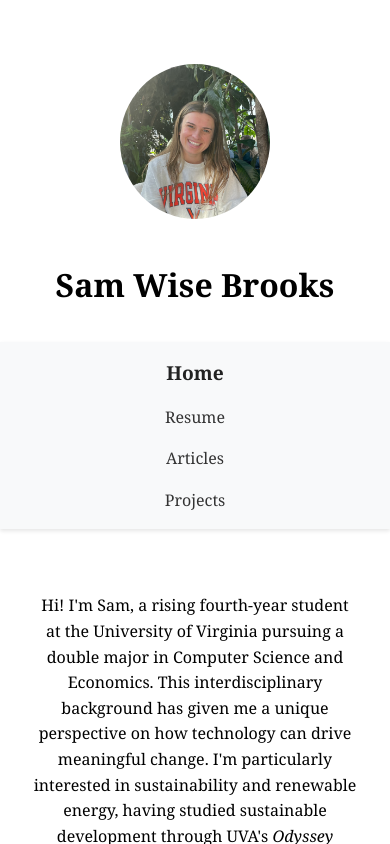
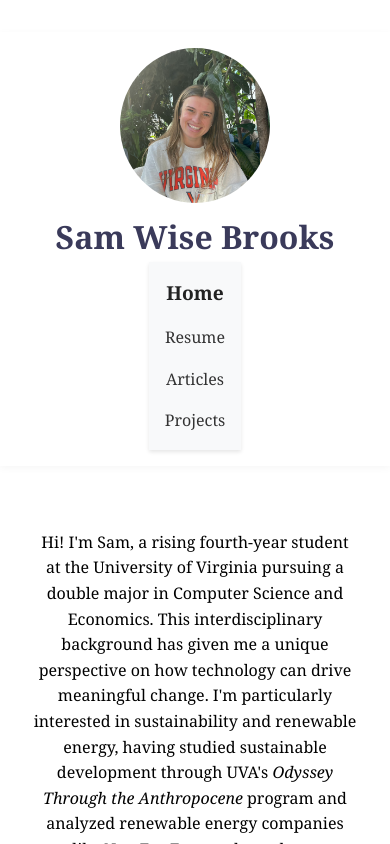
Before and after one commit to samwise3/SamWiseDev, a React (Vite) app: page / in a window 390 px wide. Shown: the top 844 px of the page. Built offline with nearby package versions, Linux system fonts and the light colour scheme.

Commit message:
geat: header update and resume improvements

```diff
--- a/src/components/ui/Header.jsx
+++ b/src/components/ui/Header.jsx
@@ -1,23 +1,22 @@
 import '../../styles/styles.css';
+import Navigation from './Navigation';
 
 function Header() {
-
-
   return (
-        <>
-        <div className="profile-container">
-          <div className="profile-info">
+    <header className="header-banner">
+      <div className="header-left">
         <img
           id="profile"
           src="/images/profile.jpg"
           alt="Profile Picture"
         />
-          </div>
-          <div className="profile-info">
         <h1>Sam Wise Brooks</h1>
       </div>
+      <div className="header-right">
+        <Navigation />
       </div>
-        </>
-    )
+    </header>
+  );
 }
+
 export default Header;
--- a/src/pages/AboutMe.jsx
+++ b/src/pages/AboutMe.jsx
@@ -1,4 +1,3 @@
-import Navigation from '../components/ui/Navigation';
 import Footer from '../components/ui/Footer';
 import '../styles/styles.css';
 
@@ -7,7 +6,6 @@ function AboutMe() {
     <div className="page-container">
       <header>
         <h1>About Me</h1>
-        <Navigation />
         <hr />
       </header>
 
--- a/src/pages/ArticlePage.tsx
+++ b/src/pages/ArticlePage.tsx
@@ -1,5 +1,4 @@
 import '../styles/styles.css';
-import Navigation from '../components/ui/Navigation';
 import Footer from '../components/ui/Footer';
 import Header from '../components/ui/Header';
 import ReactMarkdown from 'react-markdown';
@@ -32,7 +31,6 @@ const [markdown, setMarkdown] = React.useState<string>('');
         <div className='article-page-content'>
             <header>
                 <Header/>
-                <Navigation />
             </header>
             <h1 className="article-title">{ArticlePageParams.title}</h1>
             {ArticlePageParams.url &&
--- a/src/pages/Articles.jsx
+++ b/src/pages/Articles.jsx
@@ -1,4 +1,3 @@
-import Navigation from '../components/ui/Navigation';
 import Footer from '../components/ui/Footer';
 import Card from '../components/common/Card';
 import '../styles/styles.css';
@@ -41,7 +40,6 @@ function Articles() {
     <div className="page-container">
       <header>
         <Header/>
-        <Navigation />
       </header>
       <main>
         <div className="center">
--- a/src/pages/Home.jsx
+++ b/src/pages/Home.jsx
@@ -1,4 +1,3 @@
-import Navigation from '../components/ui/Navigation';
 import Footer from '../components/ui/Footer';
 import Header from '../components/ui/Header';
 import '../styles/styles.css';
@@ -9,7 +8,6 @@ function Home() {
     <div className="home-container">
       <header>
         <Header />
-        <Navigation />
       </header>
 
       <main>
--- a/src/pages/Projects.tsx
+++ b/src/pages/Projects.tsx
@@ -1,5 +1,4 @@
 import Header from "../components/ui/Header";
-import Navigation from "../components/ui/Navigation";
 import Footer from "../components/ui/Footer";
 import Card from "../components/common/Card";
 import '../styles/styles.css';
@@ -37,7 +36,6 @@ function Projects() {
         <>
         <header>
             <Header/>
-            <Navigation />
         </header>
         <div className="cards-list">
             {projects.map((project, index) => (
--- a/src/pages/Resume.jsx
+++ b/src/pages/Resume.jsx
@@ -1,5 +1,4 @@
 import React, { useState, useEffect } from 'react';
-import Navigation from '../components/ui/Navigation';
 import Footer from '../components/ui/Footer';
 import Header from '../components/ui/Header';
 import '../styles/styles.css';
@@ -21,7 +20,6 @@ function Resume() {
     <div>
       <header>
         <Header/>
-        <Navigation />
         <hr />
       </header>
       <div className="markdown-body">
--- a/src/styles/styles.css
+++ b/src/styles/styles.css
@@ -156,6 +156,34 @@ main {
   color: #007bff;
 }
 
+/* Header Banner */
+.header-banner {
+  display: flex;
+  align-items: center;
+  justify-content: space-between;
+  padding: 2rem 3vw;
+  background: #fff;
+  box-shadow: 0 2px 8px rgba(0,0,0,0.04);
+}
+
+.header-left {
+  display: flex;
+  align-items: center;
+  gap: 1.5rem;
+}
+
+.header-left h1 {
+  font-size: 2rem;
+  font-weight: bold;
+  color: #3a3a5a;
+  margin: 0;
+}
+
+.header-right {
+  display: flex;
+  align-items: center;
+}
+
 /* Responsive design */
 @media (max-width: 768px) {
   .profile-container {
@@ -174,6 +202,20 @@ main {
 
   .articles-container {
     padding: 1rem;
+  }
+
+  .header-banner {
+    flex-direction: column;
+    align-items: center;
+    padding: 1rem 2vw;
+  }
+  .header-left {
+    flex-direction: column;
+    gap: 0.5rem;
+  }
+  .header-right {
+    width: 100%;
+    justify-content: center;
   }
 }
 
@@ -469,7 +511,13 @@ main {
     color: #3a3a5a;
     text-align: center;
 }
-
+.markdown-body h4 {
+    margin-top: 2em;
+    margin-bottom: 1em;
+    font-weight: 100;
+    color: #3a3a5a;
+    text-align: center;
+}
 .markdown-body ul, .markdown-body ol {
     margin-left: 2em;
     margin-bottom: 1em;
```
Also changed, not shown: public/assets/Resume.md (+39 -30 lines), public/assets/articles/GreenEconomy.md (+19 -101 lines). Lines whose indentation alone changed are shown as unchanged.
